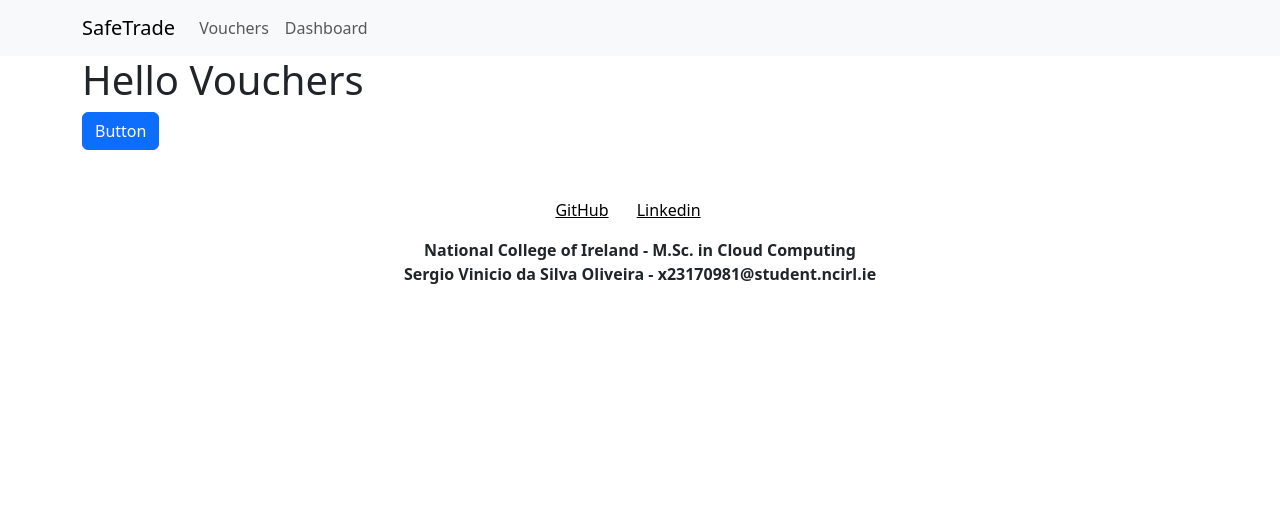
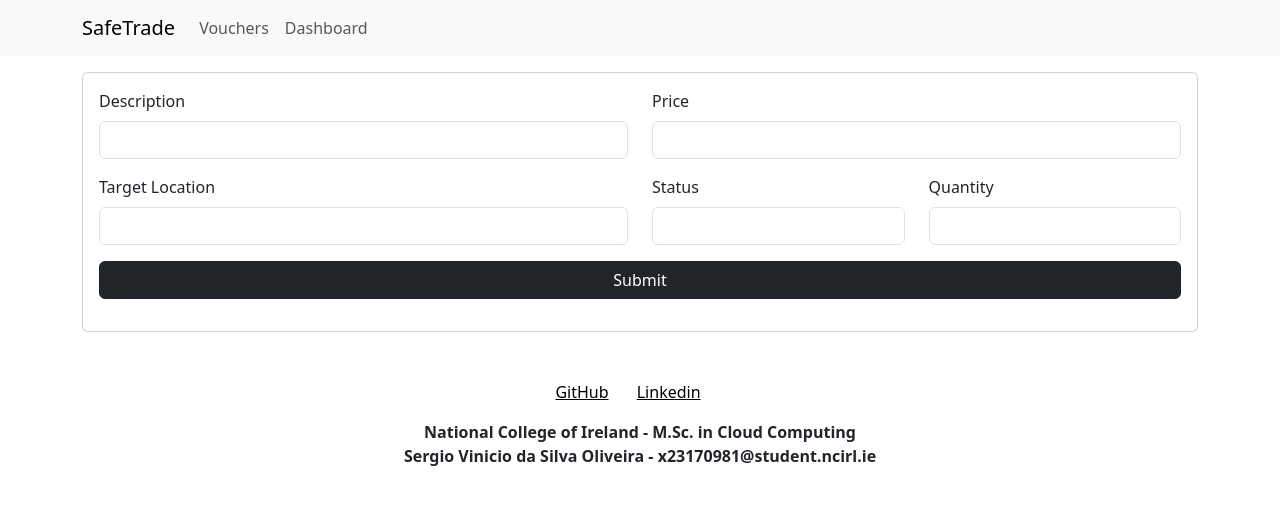
Before and after one commit to sergio-oliveira-br/safetrade_admin_service, a Django app: page /vouchers/ in a window 1280 px wide. Shown: the top 505 px of the page. Run offline with Django 5.2, Linux system fonts and the light colour scheme.

Commit message:
Update vouchers.html
act:
-> form created

```diff
--- a/vouchers/templates/core/vouchers.html
+++ b/vouchers/templates/core/vouchers.html
@@ -4,7 +4,39 @@
 
 {% block content %}
 
-    <h1>Hello Vouchers</h1>
-    <button class="btn btn-primary">Button</button>
+    <form class="mt-3 card p-3">
+
+        <div class="row">
+            <div class="mb-3 col-12 col-md-6">
+                <label for="voucher_description" class="form-label">Description</label>
+                <input type="text" class="form-control" id="voucher_description" aria-describedby="description">
+            </div>
+
+            <div class="mb-3 col-12 col-md-6">
+                <label for="voucher_price" class="form-label">Price</label>
+                <input type="number" class="form-control" id="voucher_price">
+            </div>
+        </div>
+
+
+        <div class="row">
+            <div class="mb-3 col-12 col-md-6">
+                <label for="voucher_location" class="form-label">Target Location</label>
+                <input type="text" class="form-control" id="voucher_location">
+            </div>
+
+            <div class="mb-3 col-12 col-md-3">
+                <label for="voucher_status" class="form-label">Status</label>
+                <input type="text" class="form-control" id="voucher_status">
+            </div>
+
+            <div class="mb-3 col-12 col-md-3">
+                <label for="voucher_quantity" class="form-label">Quantity</label>
+                <input type="number" class="form-control" id="voucher_quantity">
+            </div>
+        </div>
+
+         <button type="submit" class="mb-3 col-12 btn btn-dark">Submit</button>
+    </form>
 
 {% endblock %}
```
